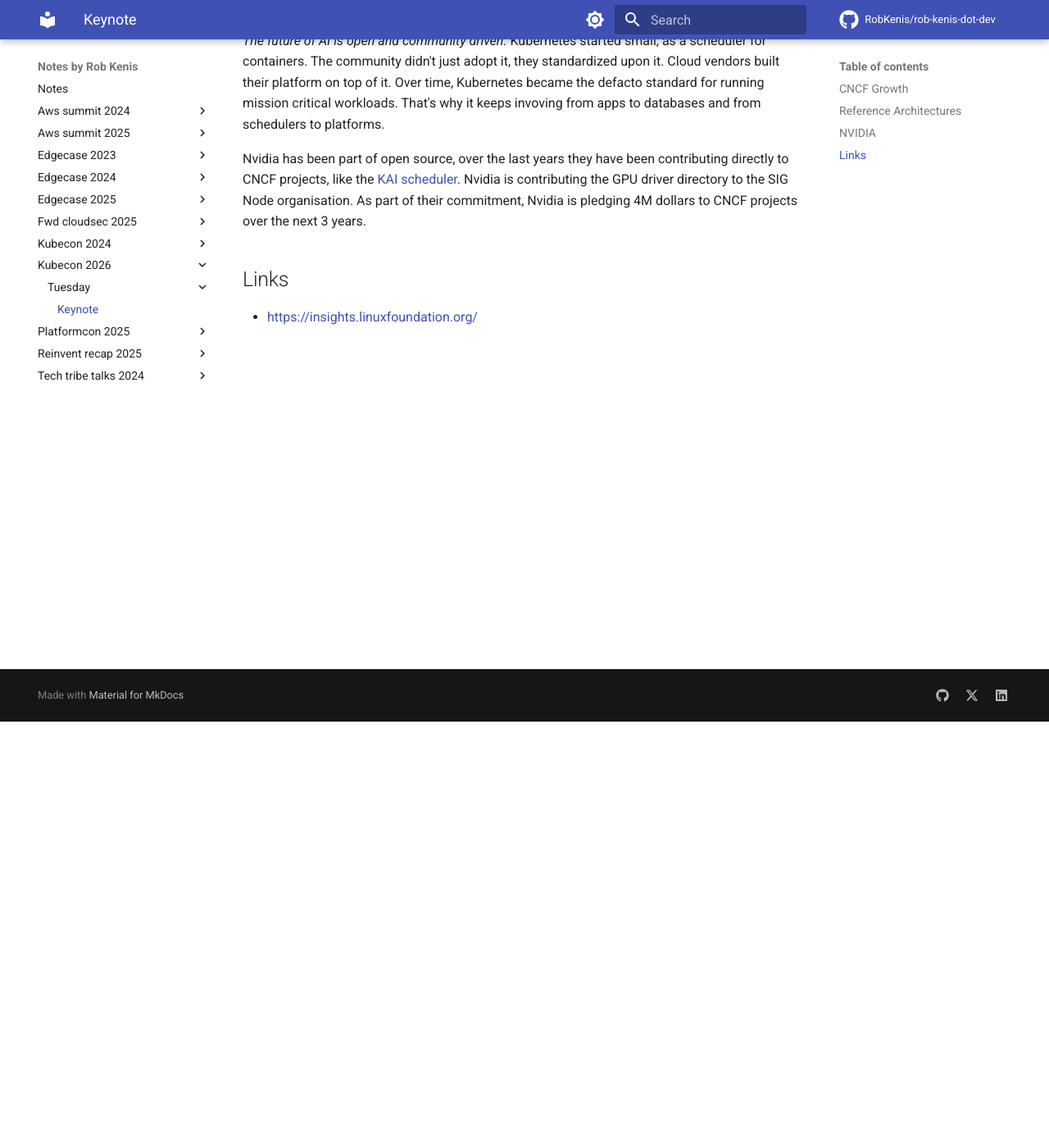
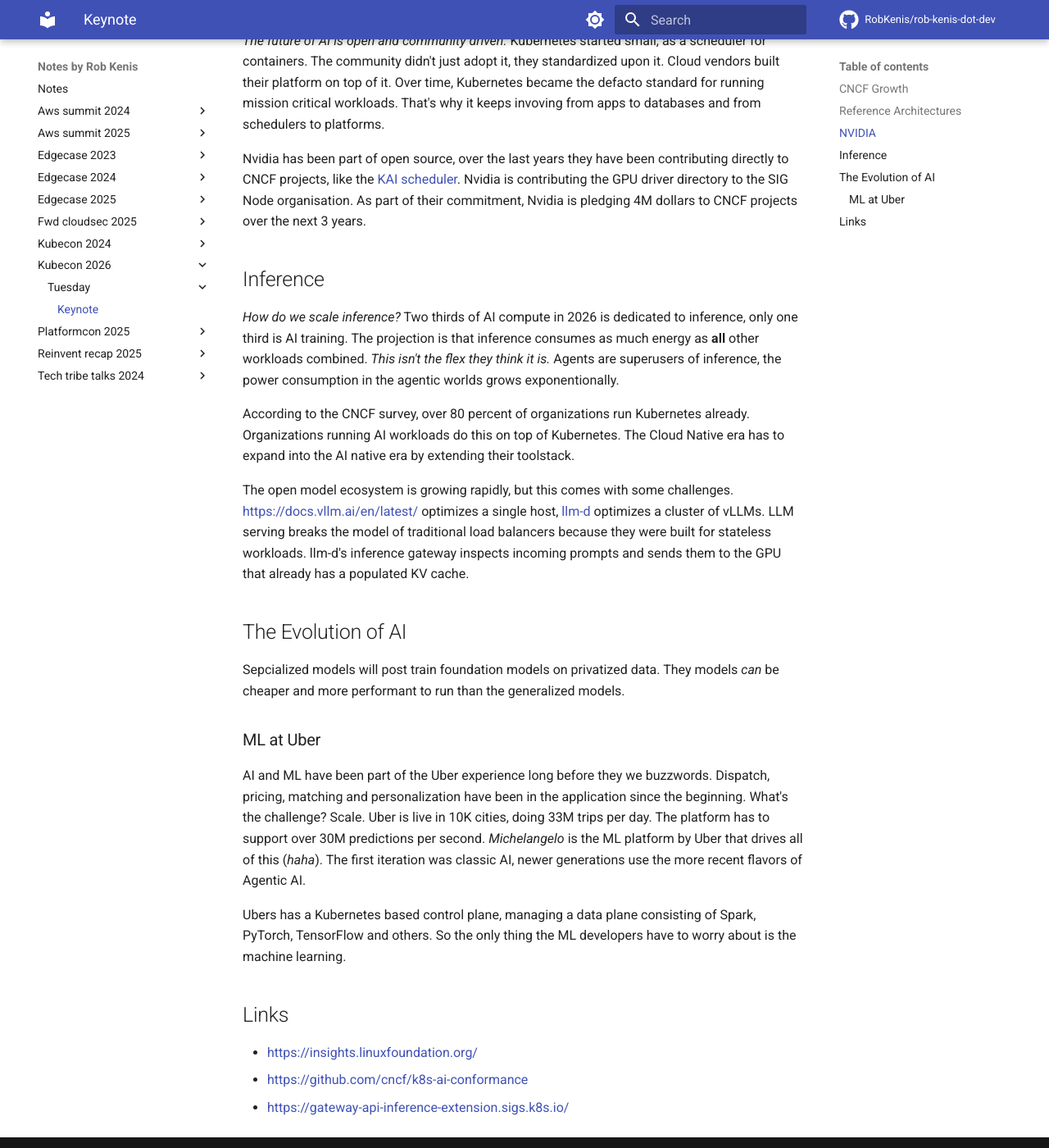
Before and after one commit to RobKenis/rob-kenis-dot-dev, an MkDocs documentation site: the page built from docs/kubecon-2026/tuesday/0-keynote.md, in a window 1280 px wide and 1400 px high, scrolled down 520 px. Shown: the whole window at 82% size. Built offline with MkDocs 1.6.1 and Material for MkDocs 9.7.7, drawn with Linux system fonts in a browser that asks for light colours; comment, search, counter and statistics services are not loaded.

Commit message:
Add some more keynote notes

```diff
--- a/docs/kubecon-2026/tuesday/0-keynote.md
+++ b/docs/kubecon-2026/tuesday/0-keynote.md
@@ -24,6 +24,38 @@
 directory to the SIG Node organisation. As part of their commitment, Nvidia is pledging 4M dollars to CNCF projects
 over the next 3 years.
 
+## Inference
+
+_How do we scale inference?_ Two thirds of AI compute in 2026 is dedicated to inference, only one third is AI training.
+The projection is that inference consumes as much energy as **all** other workloads combined. _This isn't the flex
+they think it is._ Agents are superusers of inference, the power consumption in the agentic worlds grows exponentionally.
+
+According to the CNCF survey, over 80 percent of organizations run Kubernetes already. Organizations running AI workloads
+do this on top of Kubernetes. The Cloud Native era has to expand into the AI native era by extending their toolstack.
+
+The open model ecosystem is growing rapidly, but this comes with some challenges. <https://docs.vllm.ai/en/latest/> optimizes
+a single host, [llm-d](https://llm-d.ai/) optimizes a cluster of vLLMs. LLM serving breaks the model of traditional load
+balancers because they were built for stateless workloads. llm-d's inference gateway inspects incoming prompts and sends
+them to the GPU that already has a populated KV cache.
+
+## The Evolution of AI
+
+Sepcialized models will post train foundation models on privatized data. They models _can_ be cheaper and more
+performant to run than the generalized models.
+
+### ML at Uber
+
+AI and ML have been part of the Uber experience long before they we buzzwords. Dispatch, pricing, matching and
+personalization have been in the application since the beginning. What's the challenge? Scale. Uber is live in
+10K cities, doing 33M trips per day. The platform has to support over 30M predictions per second. _Michelangelo_
+is the ML platform by Uber that drives all of this (_haha_). The first iteration was classic AI, newer generations
+use the more recent flavors of Agentic AI.
+
+Ubers has a Kubernetes based control plane, managing a data plane consisting of Spark, PyTorch, TensorFlow and others.
+So the only thing the ML developers have to worry about is the machine learning.
+
 ## Links
 
 - <https://insights.linuxfoundation.org/>
+- <https://github.com/cncf/k8s-ai-conformance>
+- <https://gateway-api-inference-extension.sigs.k8s.io/>
```
